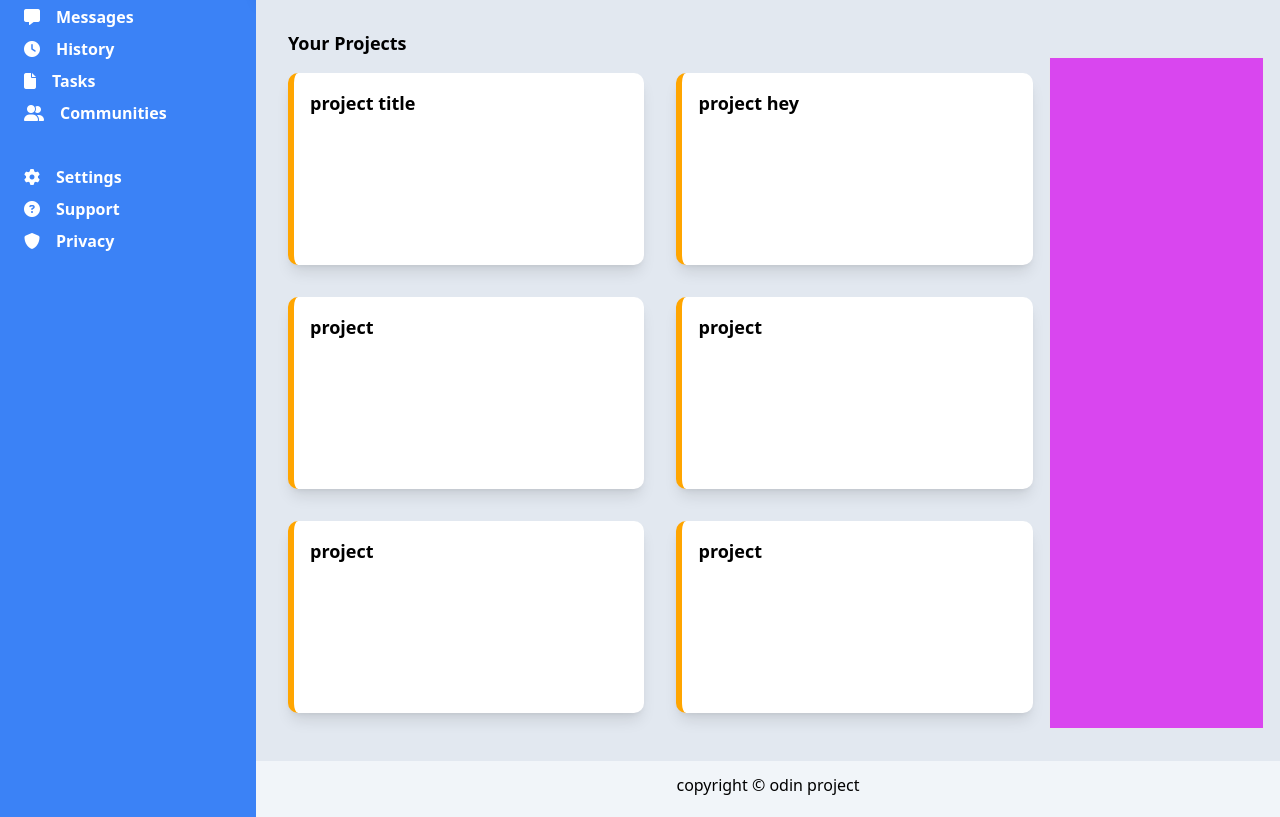
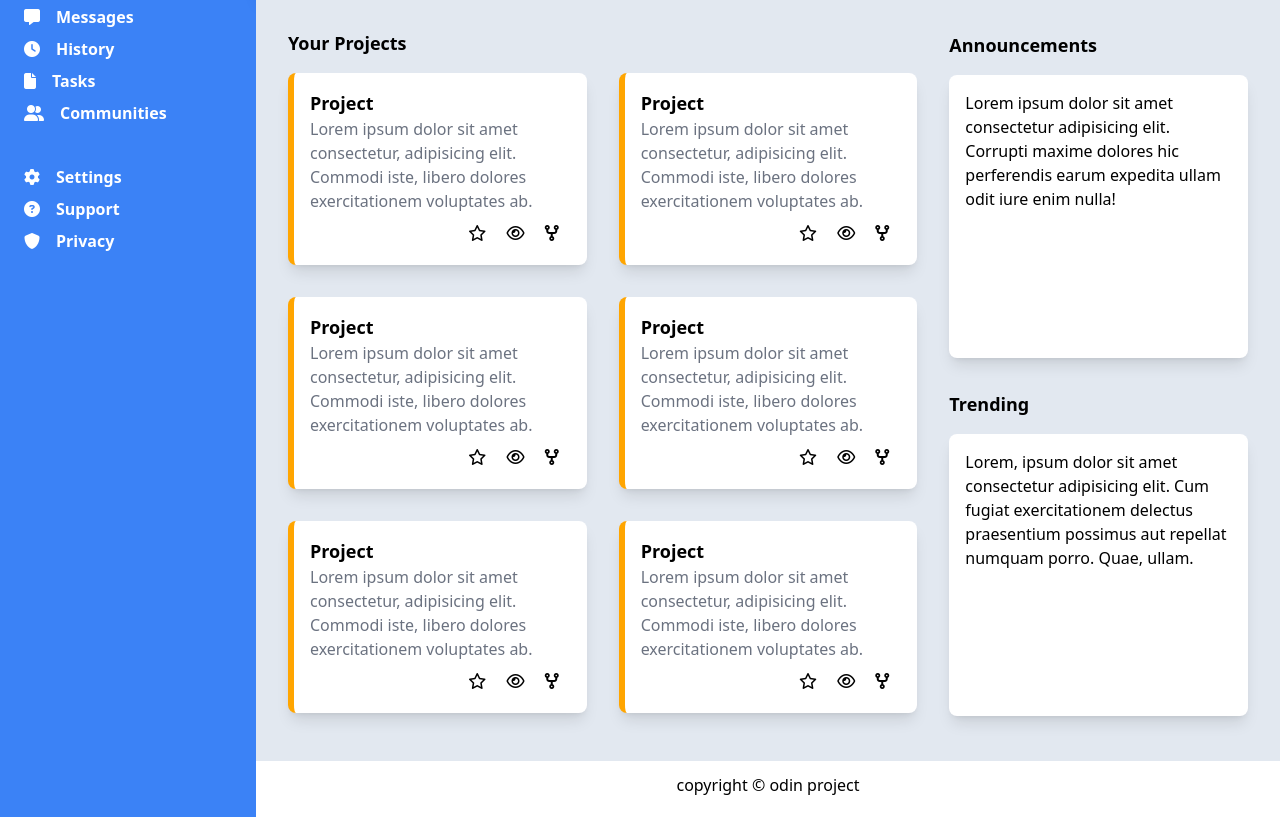
Before and after one commit to numan-iftikhar/dashboard-odin, a website built with Vite: page index.html in a window 1280 px wide. Shown: the part 147-964 px from the top of the page. Built offline with nearby package versions, Linux system fonts and the light colour scheme.

Commit message:
add announcements and trending cards

```diff
--- a/index.html
+++ b/index.html
@@ -95,7 +95,9 @@
       <!-- main right side -->
       <div class="col-start-2 col-end-3">
         <!-- header -->
-        <header class="header shadow-lg border border-b-black h-36 py-4 px-8">
+        <header
+          class="header shadow-lg border border-b-slate-300 h-36 py-4 px-8"
+        >
           <div class="h__top flex justify-between">
             <div class="top__left flex items-center">
               <div>
@@ -158,31 +160,107 @@
         </header>
 
         <!-- main content section -->
-        <main class="mainContent py-8 px-4 grid grid-col-3 bg-slate-200">
+        <main class="mainContent py-8 px-4 grid grid-cols-3 bg-slate-200">
           <!-- projects -->
           <h2 class="ml-4 font-semibold text-lg">Your Projects</h2>
           <div class="col-start-1 col-end-3 grid grid-cols-2">
-            <div class="projectCard shadow-lg text-lg font-semibold">project
-              title
+            <div class="projectCard relative shadow-lg">
+              <h2 class="text-lg font-semibold">Project</h2>
+              <p class="text-gray-500">
+                Lorem ipsum dolor sit amet consectetur, adipisicing elit.
+                Commodi iste, libero dolores exercitationem voluptates ab.
+              </p>
+              <div
+                class="icons space-x-4 float-right absolute bottom-5 right-7"
+              >
+                <i class="fa-regular fa-star"></i>
+                <i class="fa-regular fa-eye"></i>
+                <i class="fa-solid fa-code-fork"></i>
+              </div>
             </div>
-            <div class="projectCard shadow-lg text-lg font-semibold">project hey</div>
-            <div class="projectCard shadow-lg text-lg font-semibold">project</div>
-            <div class="projectCard shadow-lg text-lg font-semibold">project</div>
-            <div class="projectCard shadow-lg text-lg font-semibold">project</div>
-            <div class="projectCard shadow-lg text-lg font-semibold">project</div>
+            <div class="projectCard relative shadow-lg">
+              <h2 class="text-lg font-semibold">Project</h2>
+              <p class="text-gray-500">
+                Lorem ipsum dolor sit amet consectetur, adipisicing elit.
+                Commodi iste, libero dolores exercitationem voluptates ab.
+              </p>
+              <div
+                class="icons space-x-4 float-right absolute bottom-5 right-7"
+              >
+                <i class="fa-regular fa-star"></i>
+                <i class="fa-regular fa-eye"></i>
+                <i class="fa-solid fa-code-fork"></i>
+              </div>
+            </div>
+            <div class="projectCard relative shadow-lg">
+              <h2 class="text-lg font-semibold">Project</h2>
+              <p class="text-gray-500">
+                Lorem ipsum dolor sit amet consectetur, adipisicing elit.
+                Commodi iste, libero dolores exercitationem voluptates ab.
+              </p>
+              <div
+                class="icons space-x-4 float-right absolute bottom-5 right-7"
+              >
+                <i class="fa-regular fa-star"></i>
+                <i class="fa-regular fa-eye"></i>
+                <i class="fa-solid fa-code-fork"></i>
+              </div>
+            </div>
+            <div class="projectCard relative shadow-lg">
+              <h2 class="text-lg font-semibold">Project</h2>
+              <p class="text-gray-500">
+                Lorem ipsum dolor sit amet consectetur, adipisicing elit.
+                Commodi iste, libero dolores exercitationem voluptates ab.
+              </p>
+              <div
+                class="icons space-x-4 float-right absolute bottom-5 right-7"
+              >
+                <i class="fa-regular fa-star"></i>
+                <i class="fa-regular fa-eye"></i>
+                <i class="fa-solid fa-code-fork"></i>
+              </div>
+            </div>
+            <div class="projectCard relative shadow-lg">
+              <h2 class="text-lg font-semibold">Project</h2>
+              <p class="text-gray-500">
+                Lorem ipsum dolor sit amet consectetur, adipisicing elit.
+                Commodi iste, libero dolores exercitationem voluptates ab.
+              </p>
+              <div
+                class="icons space-x-4 float-right absolute bottom-5 right-7"
+              >
+                <i class="fa-regular fa-star"></i>
+                <i class="fa-regular fa-eye"></i>
+                <i class="fa-solid fa-code-fork"></i>
+              </div>
+            </div>
+            <div class="projectCard relative shadow-lg">
+              <h2 class="text-lg font-semibold">Project</h2>
+              <p class="text-gray-500">
+                Lorem ipsum dolor sit amet consectetur, adipisicing elit.
+                Commodi iste, libero dolores exercitationem voluptates ab.
+              </p>
+              <div
+                class="icons space-x-4 float-right absolute bottom-5 right-7"
+              >
+                <i class="fa-regular fa-star"></i>
+                <i class="fa-regular fa-eye"></i>
+                <i class="fa-solid fa-code-fork"></i>
+              </div>
+            </div>
           </div>
 
           <!-- announcements and trending section -->
-          <div class="border col-start-3 col-end-4 bg-fuchsia-500">
-            <div class="ann__card"></div>
-            <div class="trending__card"></div>
+          <div class="">
+            <h2 class="mt-[-1.6rem] ml-4 font-semibold text-lg">Announcements</h2>
+            <div class="ann__card card rounded-lg shadow-lg">Lorem ipsum dolor sit amet consectetur adipisicing elit. Corrupti maxime dolores hic perferendis earum expedita ullam odit iure enim nulla!
+            </div>
+            <h2 class="mt-8 ml-4 font-semibold text-lg">Trending</h2>
+            <div class="trending__card card rounded-lg shadow-lg">Lorem, ipsum dolor sit amet consectetur adipisicing elit. Cum fugiat exercitationem delectus praesentium possimus aut repellat numquam porro. Quae, ullam.</div>
           </div>
         </main>
 
-
-        <footer
-          class="bg-slate-100 h-14 mt-auto pt-3 col-start-2 col-end-3 text-center"
-        >
+        <footer class="h-14 mt-auto pt-3 col-start-2 col-end-3 text-center">
           copyright &copy; odin project
         </footer>
       </div>
--- a/style.css
+++ b/style.css
@@ -20,8 +20,15 @@
 .mainContent .projectCard{
     height: 12rem;
     background-color: white;
-    border-radius: 10px;
+    border-radius: 8px;
     margin: 1rem;
     padding: 1rem;
     border-left: 6px solid orange;
 }
+
+.mainContent .card{
+    height: 42%;
+    background-color: white;
+    margin: 1rem;
+    padding: 1rem;
+}
```
